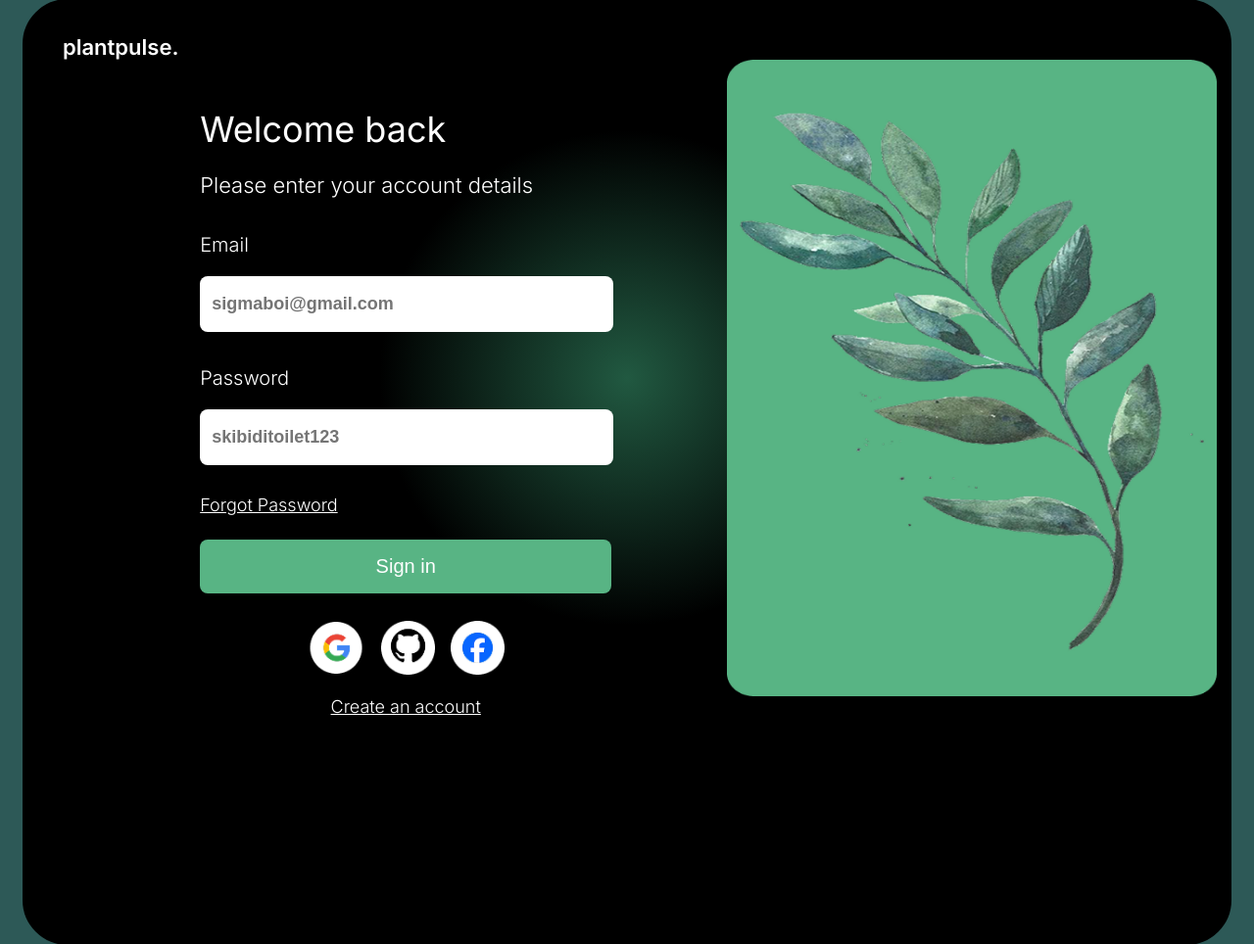
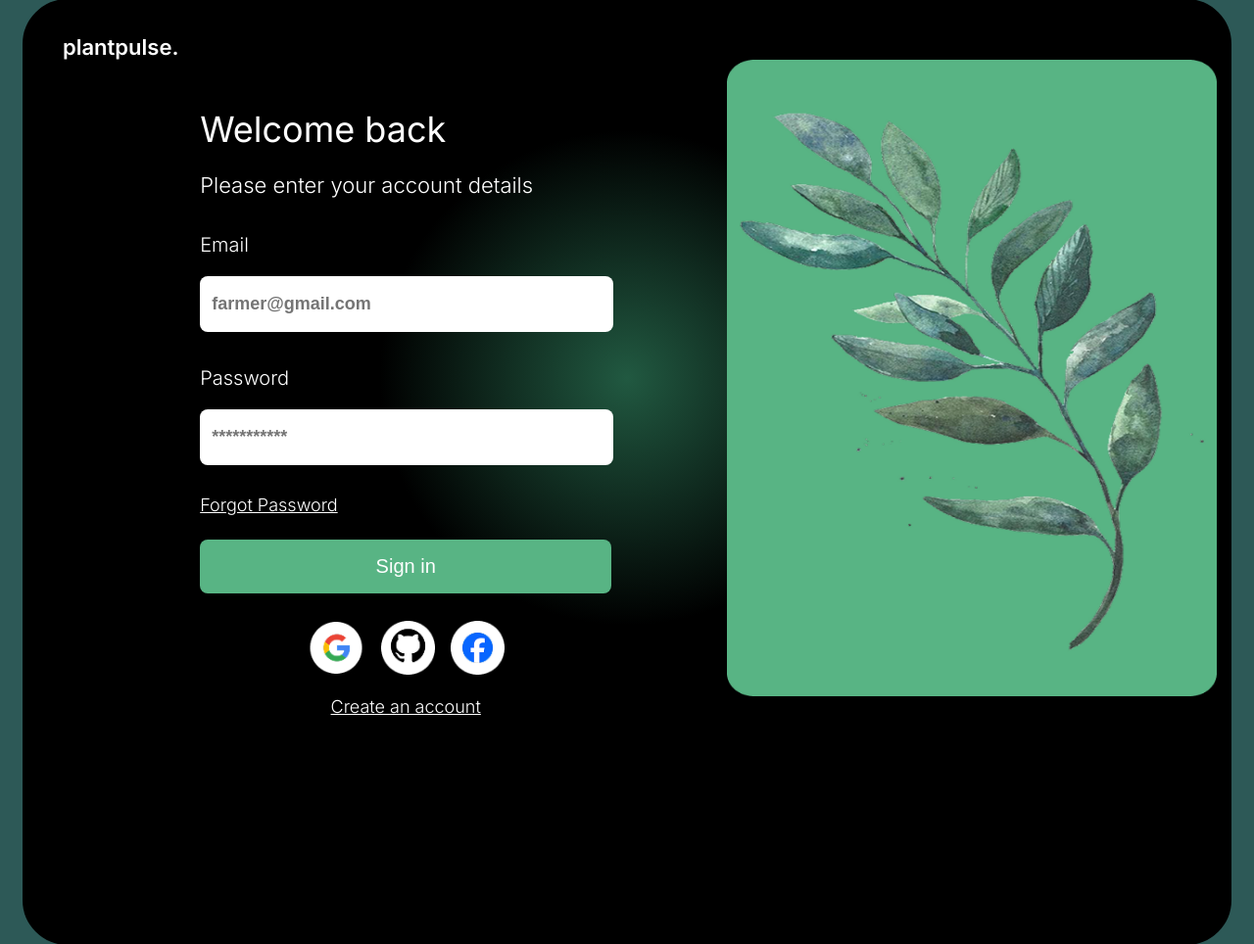
Before and after one commit to kylewxng/plant-pulse, a Flask app: page / in a window 1280 px wide. Shown: the part 51-1015 px from the top of the page at 98% size. Run offline with Flask 2, Linux system fonts and the light colour scheme; some libraries are stand-ins or nearby versions.

Commit message:
fixed brairot placeholder

```diff
--- a/templates/login.html
+++ b/templates/login.html
@@ -17,9 +17,9 @@
       <h2>Welcome back</h2>
       <h3>Please enter your account details</h3>
       <p>Email</p>
-      <input id = "loginEmail" type="email" class="input-box" placeholder="sigmaboi@gmail.com" required/>
+      <input id = "loginEmail" type="email" class="input-box" placeholder="farmer@gmail.com" required/>
       <p>Password</p>
-      <input id = "loginPass" type="password" class="input-box" placeholder="skibiditoilet123" required/>
+      <input id = "loginPass" type="password" class="input-box" placeholder="***********" required/>
       <a class="forgot-password-link">Forgot Password</a>
       <button id = "loginSubmit" type="submit" class="sign-in-button">Sign in</button>
       <div class="sign-in-icons">
--- a/templates/signup.html
+++ b/templates/signup.html
@@ -17,7 +17,7 @@
       <h2>Welcome in</h2>
       <h3>Please enter your account details</h3>
       <p>Email</p>
-      <input id = "signupEmail" type="email" placeholder="sigmaboi@gmail.com" class="input-box" required/>
+      <input id = "signupEmail" type="email" placeholder="farmer@gmail.com" class="input-box" required/>
       <p>Choose a password</p>
       <input id = "signupPass" type="password" placeholder="***********" class="input-box" required/>
       <button id = "signupSubmit" type="submit" class="sign-up-button">Sign Up</button>
```
